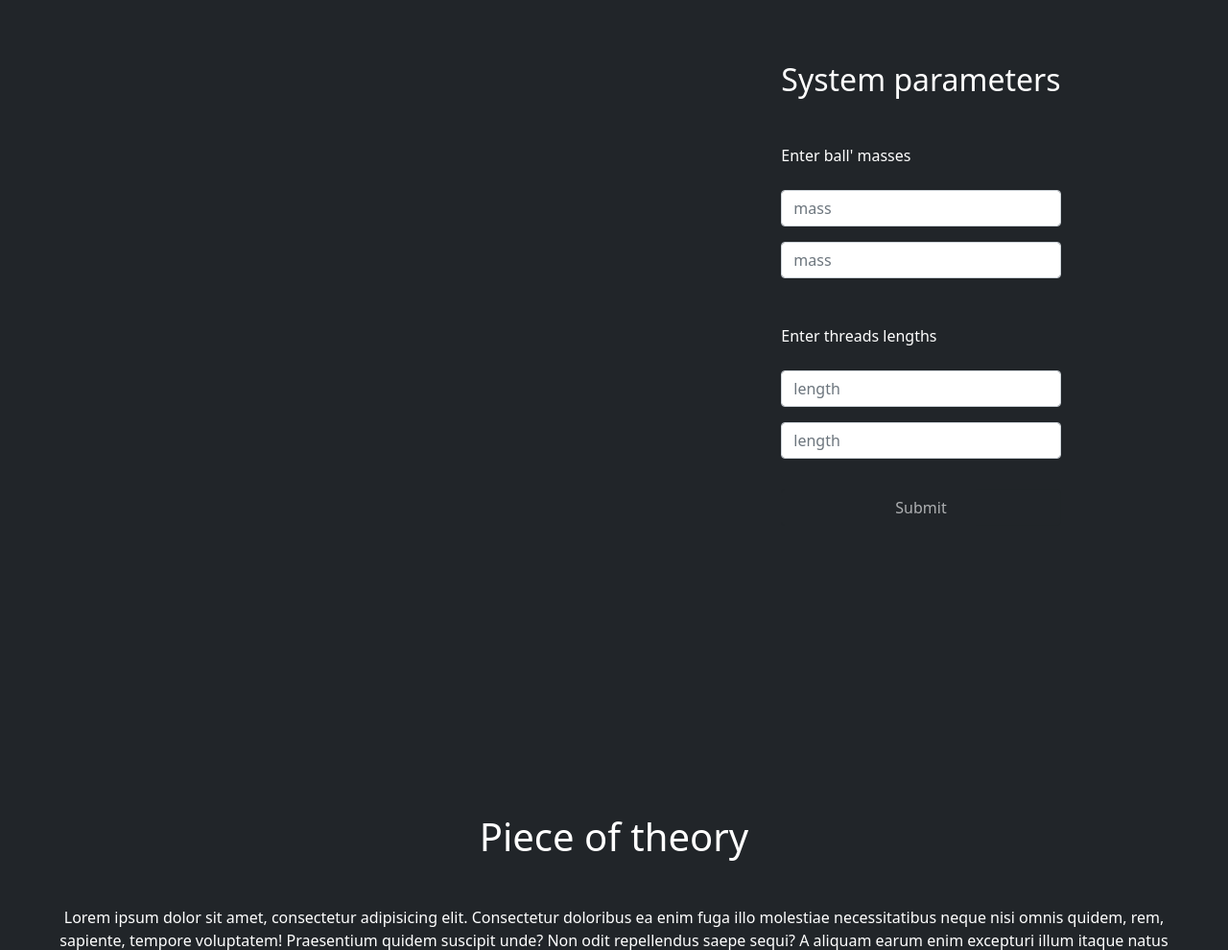
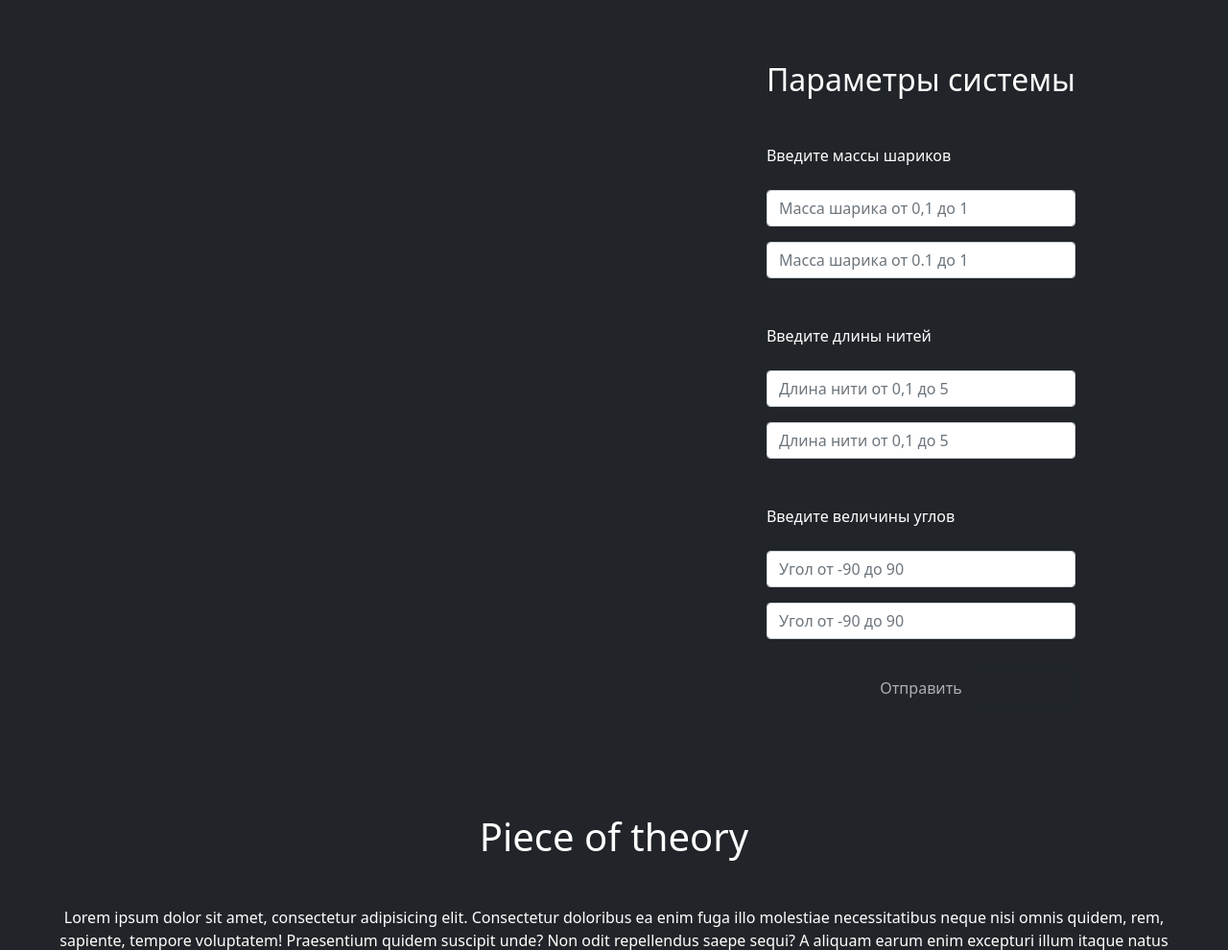
Before and after one commit to Claptar/comp-math-website, a Flask app: template templates/load.html in a window 1280 px wide. Shown: the top 990 px of the page at 96% size. Run offline with Flask 2, Linux system fonts and the light colour scheme; the template is opened without the code that fills it, so the values that code supplies are empty.

Commit message:
Добавил поля для ввода величин углов

```diff
--- a/static/check-form.js
+++ b/static/check-form.js
@@ -2,7 +2,7 @@ document.addEventListener('DOMContentLoaded', function() {
   document.getElementById('button').disabled = true;
 });
 
-let dictCorrect = {'mass1': false, 'mass2': false, 'thread1': false, 'thread2': false};
+let dictCorrect = {'mass1': false, 'mass2': false, 'thread1': false, 'thread2': false, 'angle1': false, 'angle2': false};
 
 function enforceMinMax(el) {
   if(el.value != ""){
@@ -19,7 +19,7 @@ function enforceMinMax(el) {
     dictCorrect[el.id] = false;
     document.getElementById('button').disabled = true;
   }
-  console.log(dictCorrect)
+  //console.log(dictCorrect)
   inputCorrect = true;
   for (let key of Object.keys(dictCorrect)) {
     inputCorrect = inputCorrect & dictCorrect[key];
--- a/templates/base.html
+++ b/templates/base.html
@@ -13,15 +13,19 @@
             <div class="col-xl-6 d-flex justify-content-center mt-3"> <!-- d-flex justify-content-center -->
 
                 <form action="/calculate" method="POST">
-                    <h2 class="text-white my-5">System parameters</h2>
-                    <label for="mass1" class="form-label text-white">Enter ball' masses</label>
-                    <input type="number" placeholder="mass" class="form-control my-3" id="mass1" name="m1" min="1" max="5" onkeyup=enforceMinMax(this)>
-                    <input type="number" placeholder="mass" class="form-control my-3 mb-5" id="mass2" name="m2" min="1" max="5" onkeyup=enforceMinMax(this)>
+                    <h2 class="text-white my-5">Параметры системы</h2>
+                    <label for="mass1" class="form-label text-white">Введите массы шариков</label>
+                    <input type="number" placeholder="Масса шарика от 0,1 до 1" class="form-control my-3" id="mass1" name="m1" min="0,1" max="1" onkeyup=enforceMinMax(this)>
+                    <input type="number" placeholder="Масса шарика от 0.1 до 1" class="form-control my-3 mb-5" id="mass2" name="m2" min="0,1" max="1" onkeyup=enforceMinMax(this)>
 
-                    <label for="thread1" class="form-label text-white">Enter threads lengths</label>
-                    <input type="number" placeholder="length" class="form-control my-3" id="thread1" name="l1" min="1" max="5" onkeyup=enforceMinMax(this)>
-                    <input type="number" placeholder="length" class="form-control my-3" id="thread2" name="l2" min="1" max="5" onkeyup=enforceMinMax(this)>
-                    <button type="submit" class="btn btn-dark btn-outline-light my-3 w-100" id="button">Submit</button>
+                    <label for="thread1" class="form-label text-white">Введите длины нитей</label>
+                    <input type="number" placeholder="Длина нити от 0,1 до 5" class="form-control my-3" id="thread1" name="l1" min="0,1" max="5" onkeyup=enforceMinMax(this)>
+                    <input type="number" placeholder="Длина нити от 0,1 до 5" class="form-control my-3 mb-5" id="thread2" name="l2" min="0,1" max="5" onkeyup=enforceMinMax(this)>
+
+                    <label for="angle1" class="form-label text-white">Введите величины углов</label>
+                    <input type="number" placeholder="Угол от -90 до 90" class="form-control my-3" id="angle1" name="a1" min="-90" max="90" onkeyup=enforceMinMax(this)>
+                    <input type="number" placeholder="Угол от -90 до 90" class="form-control my-3" id="angle2" name="a2" min="-90" max="90" onkeyup=enforceMinMax(this)>
+                    <button type="submit" class="btn btn-dark btn-outline-light my-3 w-100" id="button">Отправить</button>
                 </form>
             </div>
         </div>
```
